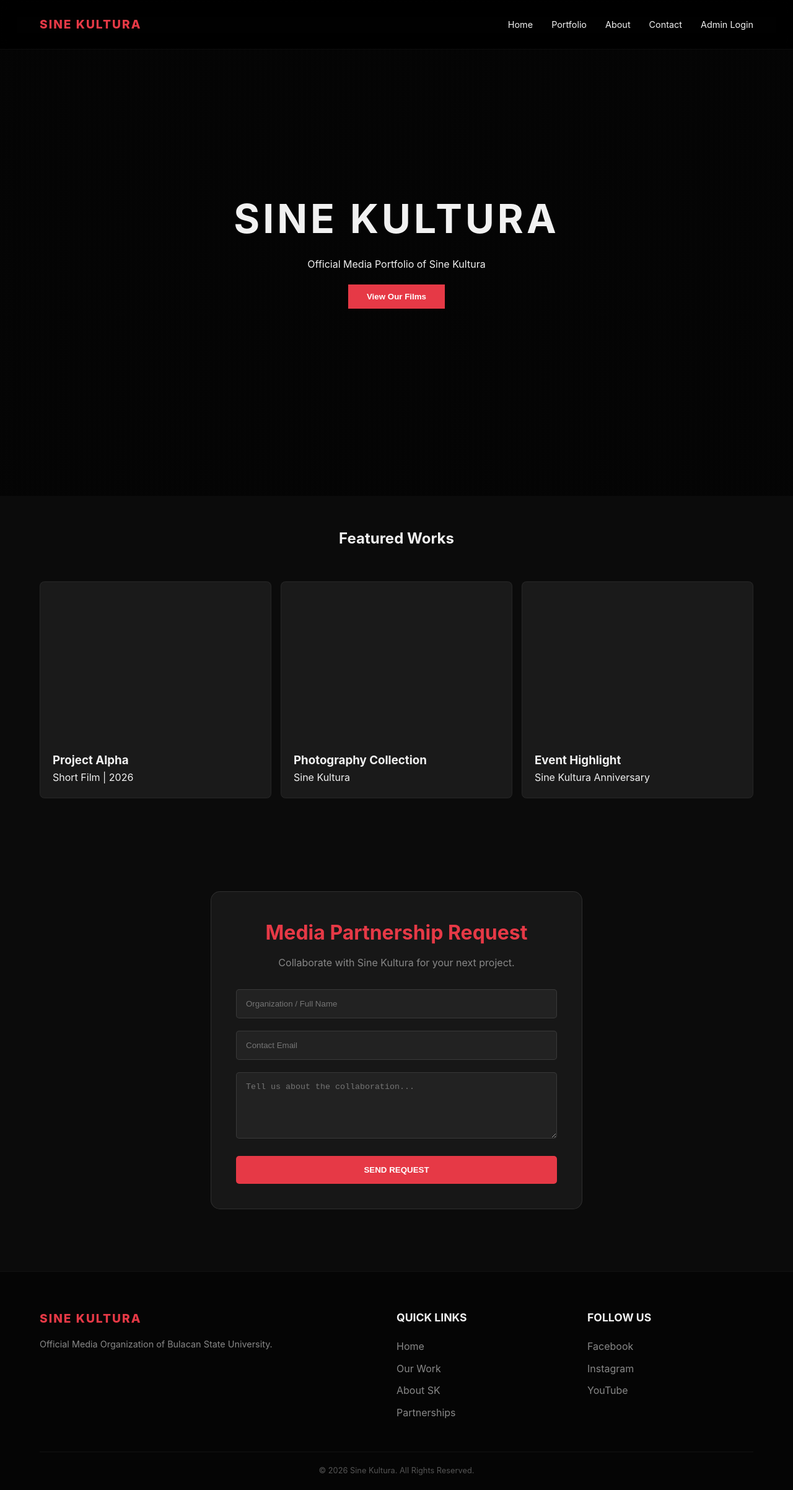
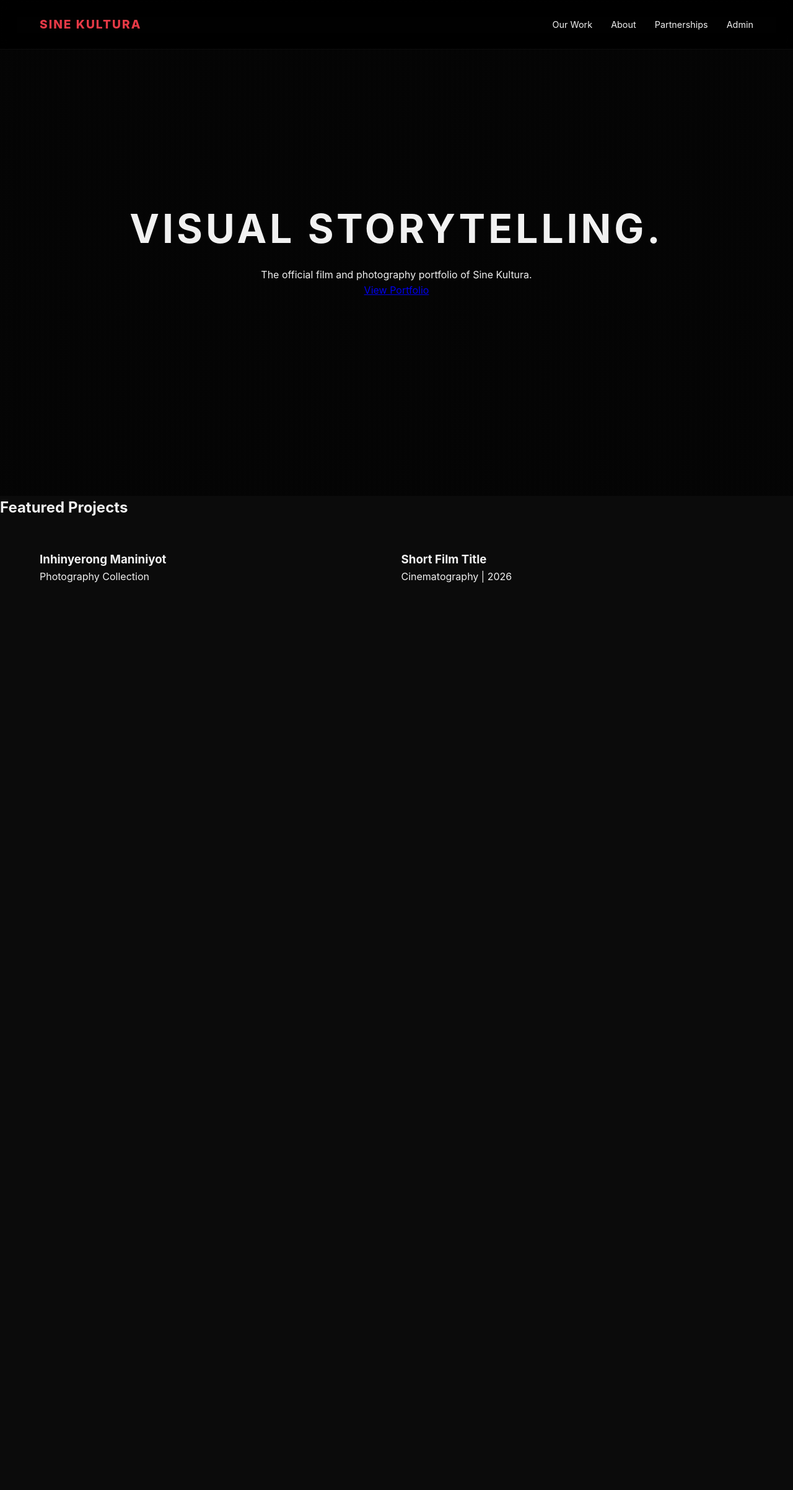
Before and after one commit to carljen/sinekultura-website, a plain HTML site: page public/index.html in a window 1280 px wide. Shown: the whole page at 62% size. After the commit the page ends 994 px from the top, so only its background shows below. Drawn offline with Linux system fonts and the light colour scheme.

Commit message:
Refactor HTML for clean grid layout and add animation classes

```diff
--- a/public/index.html
+++ b/public/index.html
@@ -3,96 +3,46 @@
 <head>
     <meta charset="UTF-8">
     <meta name="viewport" content="width=device-width, initial-scale=1.0">
-    <title>Sine Kultura | Portfolio</title>
+    <title>Sine Kultura | Official Portfolio</title>
     <link rel="stylesheet" href="style.css">
 </head>
 <body>
-    <header>
-        <nav>
+    <nav class="fade-in">
         <div class="logo">SINE KULTURA</div>
-            <ul>
-                <li><a href="#home">Home</a></li>
-                <li><a href="#portfolio">Portfolio</a></li>
+        <ul class="nav-links">
+            <li><a href="#portfolio">Our Work</a></li>
             <li><a href="#about">About</a></li>
-                <li><a href="#contact">Contact</a></li>
-                <li><a href="admin-login.html" class="admin-btn">Admin Login</a></li>
+            <li><a href="#contact">Partnerships</a></li>
+            <li><a href="admin-login.html" class="admin-btn">Admin</a></li>
         </ul>
     </nav>
-    </header>
 
-    <section id="home" class="hero">
-        <h1>Sine Kultura</h1>
-        <p>Official Media Portfolio of Sine Kultura</p>
-        <button>View Our Films</button>
+    <section class="hero slide-up">
+        <div class="hero-content">
+            <h1>Visual Storytelling.</h1>
+            <p>The official film and photography portfolio of Sine Kultura.</p>
+            <a href="#portfolio" class="primary-btn">View Portfolio</a>
+        </div>
     </section>
 
-    <section id="portfolio">
-    <h2 style="text-align: center; margin-top: 50px;">Featured Works</h2>
+    <section id="portfolio" class="portfolio-section slide-up-delayed">
+        <h2>Featured Projects</h2>
         <div class="grid">
-        <div class="item-placeholder">
-            <h3>Project Alpha</h3>
-            <p>Short Film | 2026</p>
+            <div class="card">
+                <div class="card-image" style="background-color: #2a2a2a;"></div>
+                <div class="card-content">
+                    <h3>Inhinyerong Maniniyot</h3>
+                    <p>Photography Collection</p>
                 </div>
-        <div class="item-placeholder">
-            <h3>Photography Collection</h3>
-            <p>Sine Kultura</p>
             </div>
-        <div class="item-placeholder">
-            <h3>Event Highlight</h3>
-            <p>Sine Kultura Anniversary</p>
+            <div class="card">
+                <div class="card-image" style="background-color: #2a2a2a;"></div>
+                <div class="card-content">
+                    <h3>Short Film Title</h3>
+                    <p>Cinematography | 2026</p>
+                </div>
             </div>
         </div>
     </section>
-
-    <section id="contact" class="contact-section">
-    <div class="form-container">
-        <h2>Media Partnership Request</h2>
-        <p>Collaborate with Sine Kultura for your next project.</p>
-        <form id="partnership-form">
-            <div class="input-group">
-                <input type="text" name="senderName" placeholder="Organization / Full Name" required>
-            </div>
-            <div class="input-group">
-                <input type="email" name="email" placeholder="Contact Email" required>
-            </div>
-            <div class="input-group">
-                <textarea name="message" rows="5" placeholder="Tell us about the collaboration..." required></textarea>
-            </div>
-            <button type="submit" class="submit-btn">Send Request</button>
-        </form>
-    </div>
-</section>
-
-    <footer class="main-footer">
-    <div class="footer-grid">
-        <div class="footer-brand">
-            <div class="logo">SINE KULTURA</div>
-            <p>Official Media Organization of Bulacan State University.</p>
-        </div>
-
-        <div class="footer-links">
-            <h4>Quick Links</h4>
-            <ul>
-                <li><a href="#home">Home</a></li>
-                <li><a href="#portfolio">Our Work</a></li>
-                <li><a href="#about">About SK</a></li>
-                <li><a href="#contact">Partnerships</a></li>
-            </ul>
-        </div>
-
-        <div class="footer-socials">
-            <h4>Follow Us</h4>
-            <ul>
-                <li><a href="#">Facebook</a></li>
-                <li><a href="#">Instagram</a></li>
-                <li><a href="#">YouTube</a></li>
-            </ul>
-        </div>
-    </div>
-
-    <div class="footer-bottom">
-        <p>&copy; 2026 Sine Kultura. All Rights Reserved.</p>
-    </div>
-</footer>
 </body>
 </html>
```
Lines whose indentation alone changed are shown as unchanged.
